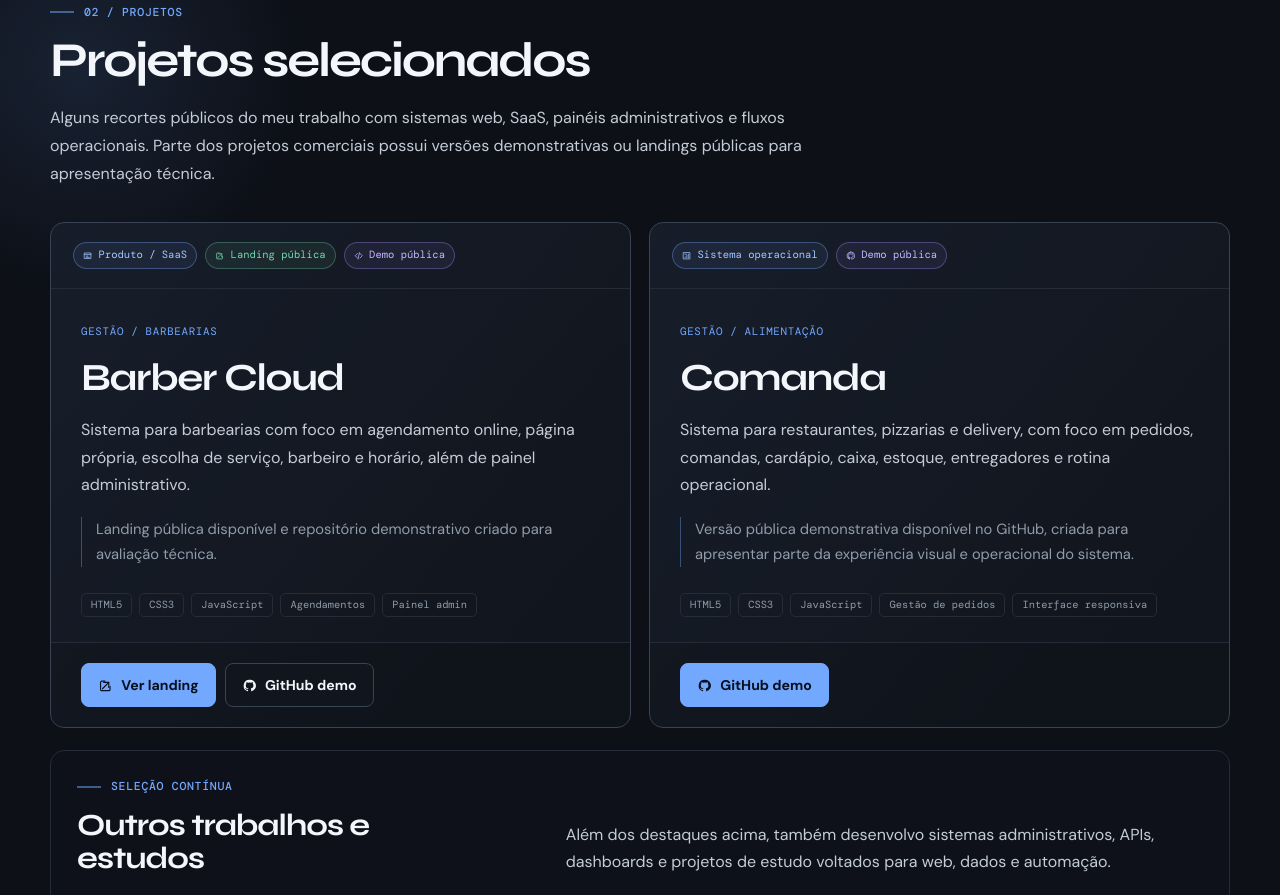
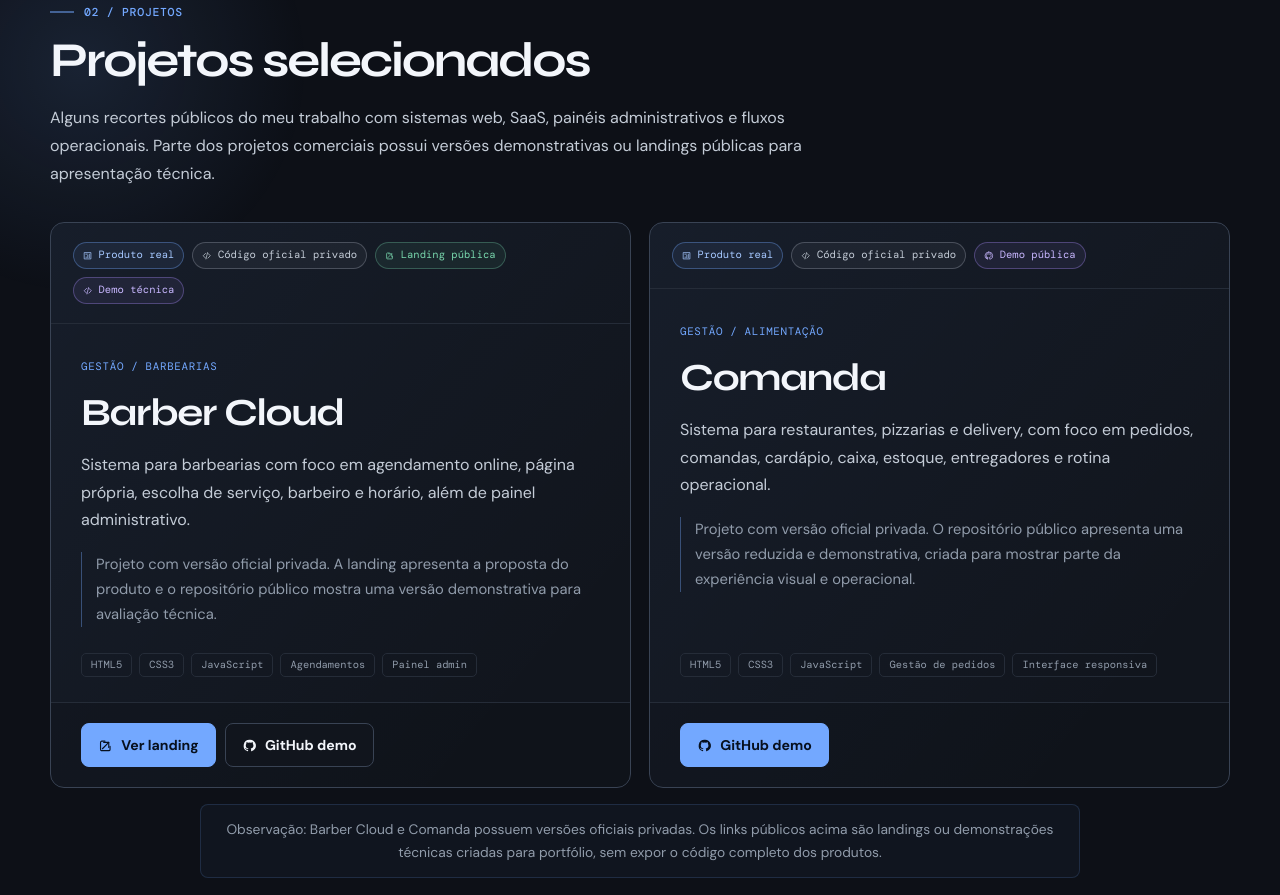
Before and after one commit to Pietrobsn/portfolio-pietro, a website: page index.html in a window 1280 px wide. Shown: the part 1393-2288 px from the top of the page. Drawn offline with nearby package versions, Linux system fonts and the light colour scheme; animation ran at ten frames a second.

Commit message:
Clarify official private versions in projects

```diff
--- a/index.html
+++ b/index.html
@@ -205,16 +205,17 @@
           <article class="project-card project-card--featured reveal reveal--pop">
             <header class="project-card__topline">
               <div class="project-badges" aria-label="Categorias do projeto">
-                <span class="status status--product"><svg class="icon" aria-hidden="true"><use href="#icon-site"></use></svg>Produto / SaaS</span>
+                <span class="status status--product"><svg class="icon" aria-hidden="true"><use href="#icon-dashboard"></use></svg>Produto real</span>
+                <span class="status status--private"><svg class="icon" aria-hidden="true"><use href="#icon-code"></use></svg>Código oficial privado</span>
                 <span class="status status--public"><svg class="icon" aria-hidden="true"><use href="#icon-external"></use></svg>Landing pública</span>
-                <span class="status status--demo"><svg class="icon" aria-hidden="true"><use href="#icon-code"></use></svg>Demo pública</span>
+                <span class="status status--demo"><svg class="icon" aria-hidden="true"><use href="#icon-code"></use></svg>Demo técnica</span>
               </div>
             </header>
             <div class="project-card__body">
               <p class="project-card__type mono">GESTÃO / BARBEARIAS</p>
               <h3>Barber Cloud</h3>
               <p class="project-card__description">Sistema para barbearias com foco em agendamento online, página própria, escolha de serviço, barbeiro e horário, além de painel administrativo.</p>
-              <p class="project-card__note">Landing pública disponível e repositório demonstrativo criado para avaliação técnica.</p>
+              <p class="project-card__note">Projeto com versão oficial privada. A landing apresenta a proposta do produto e o repositório público mostra uma versão demonstrativa para avaliação técnica.</p>
             </div>
             <ul class="tech-list" aria-label="Tecnologias">
               <li>HTML5</li><li>CSS3</li><li>JavaScript</li><li>Agendamentos</li><li>Painel admin</li>
@@ -228,7 +229,8 @@
           <article class="project-card project-card--featured reveal reveal--pop reveal--delay-1">
             <header class="project-card__topline">
               <div class="project-badges" aria-label="Categorias do projeto">
-                <span class="status status--product"><svg class="icon" aria-hidden="true"><use href="#icon-dashboard"></use></svg>Sistema operacional</span>
+                <span class="status status--product"><svg class="icon" aria-hidden="true"><use href="#icon-dashboard"></use></svg>Produto real</span>
+                <span class="status status--private"><svg class="icon" aria-hidden="true"><use href="#icon-code"></use></svg>Código oficial privado</span>
                 <span class="status status--demo"><svg class="icon" aria-hidden="true"><use href="#icon-github"></use></svg>Demo pública</span>
               </div>
             </header>
@@ -236,7 +238,7 @@
               <p class="project-card__type mono">GESTÃO / ALIMENTAÇÃO</p>
               <h3>Comanda</h3>
               <p class="project-card__description">Sistema para restaurantes, pizzarias e delivery, com foco em pedidos, comandas, cardápio, caixa, estoque, entregadores e rotina operacional.</p>
-              <p class="project-card__note">Versão pública demonstrativa disponível no GitHub, criada para apresentar parte da experiência visual e operacional do sistema.</p>
+              <p class="project-card__note">Projeto com versão oficial privada. O repositório público apresenta uma versão reduzida e demonstrativa, criada para mostrar parte da experiência visual e operacional.</p>
             </div>
             <ul class="tech-list" aria-label="Tecnologias">
               <li>HTML5</li><li>CSS3</li><li>JavaScript</li><li>Gestão de pedidos</li><li>Interface responsiva</li>
@@ -246,6 +248,10 @@
             </footer>
           </article>
         </div>
+
+        <p class="projects-disclaimer reveal reveal--delay-2">
+          Observação: Barber Cloud e Comanda possuem versões oficiais privadas. Os links públicos acima são landings ou demonstrações técnicas criadas para portfólio, sem expor o código completo dos produtos.
+        </p>
 
         <section class="secondary-projects reveal" aria-labelledby="outros-trabalhos-title">
           <header class="secondary-projects__header">
--- a/style.css
+++ b/style.css
@@ -678,6 +678,8 @@ a.button:hover .icon {
 }
 
 .status--private {
+  border-color: rgba(196, 204, 215, 0.26);
+  background: rgba(196, 204, 215, 0.055);
   color: var(--text-soft);
 }
 
@@ -748,6 +750,19 @@ a.button:hover .icon {
   padding: 20px 30px;
   border-top: 1px solid var(--border);
   background: rgba(0, 0, 0, 0.1);
+}
+
+.projects-disclaimer {
+  max-width: 880px;
+  margin: 16px auto 0;
+  padding: 13px 18px;
+  border: 1px solid rgba(115, 168, 255, 0.16);
+  border-radius: var(--radius-sm);
+  background: rgba(115, 168, 255, 0.035);
+  color: var(--muted);
+  font-size: 0.86rem;
+  line-height: 1.65;
+  text-align: center;
 }
 
 .secondary-projects {
```
